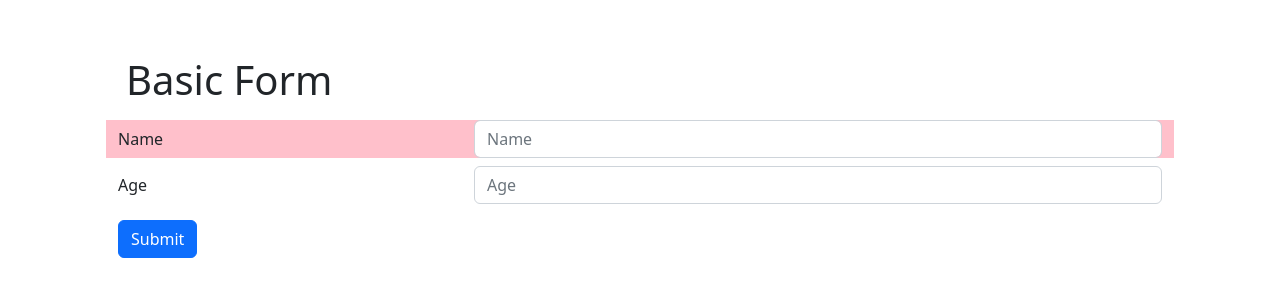
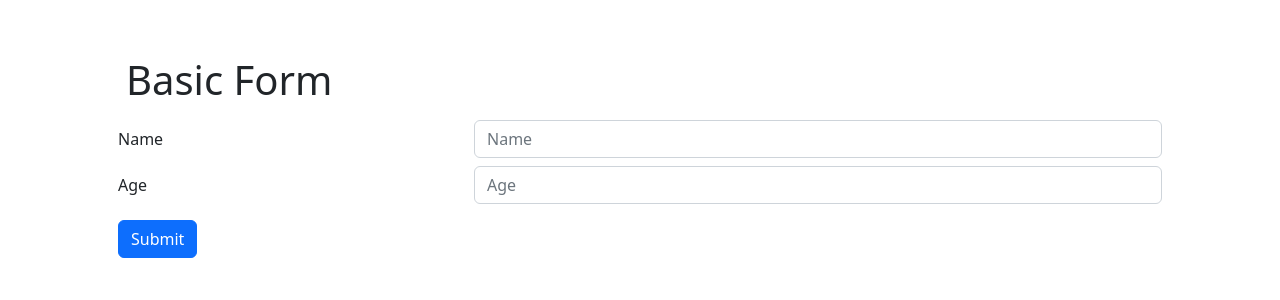
Before and after one commit to nightisyang/angular-ivy-hdgcjx, an Angular app: page / in a window 1280 px wide. Shown: the top 300 px of the page. Built offline with nearby package versions, Linux system fonts and the light colour scheme.

Commit message:
1 file modified

```diff
--- a/src/app/basic-form/basic-form.component.html
+++ b/src/app/basic-form/basic-form.component.html
@@ -3,7 +3,7 @@
   <div>
     <form formGroupName="basicForm">
       <!-- NAME -->
-      <div class="row mb-2" style="background: pink">
+      <div class="row mb-2">
         <label for="name" class="col-4 col-form-label">Name </label>
         <div class="col-8">
           <input
```
